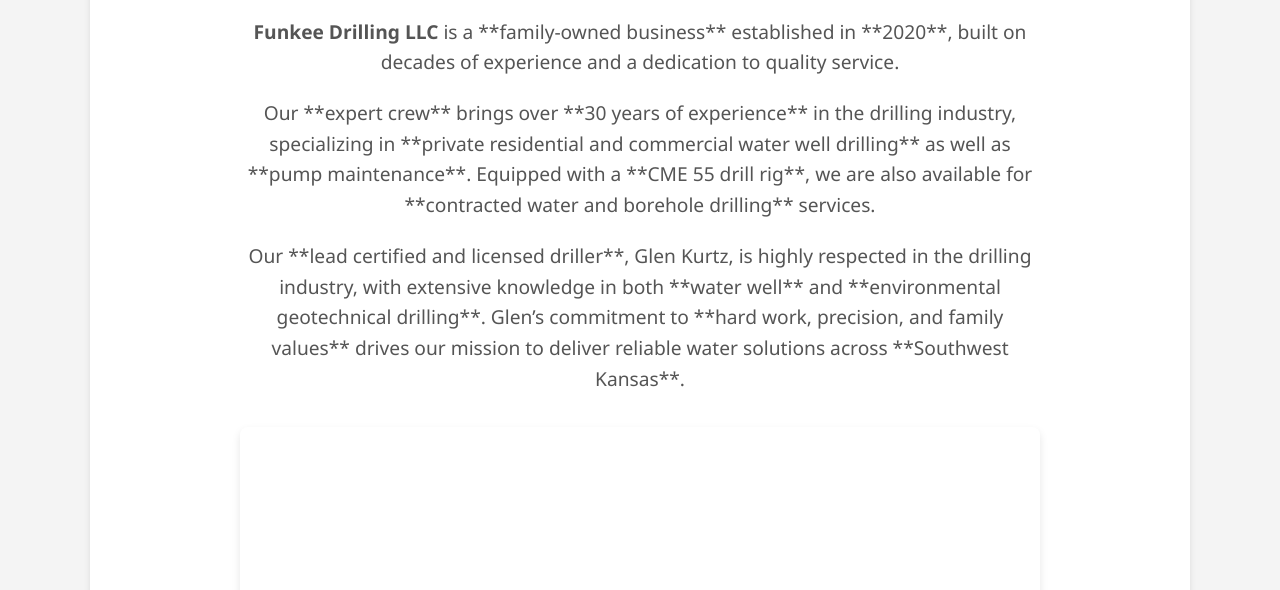
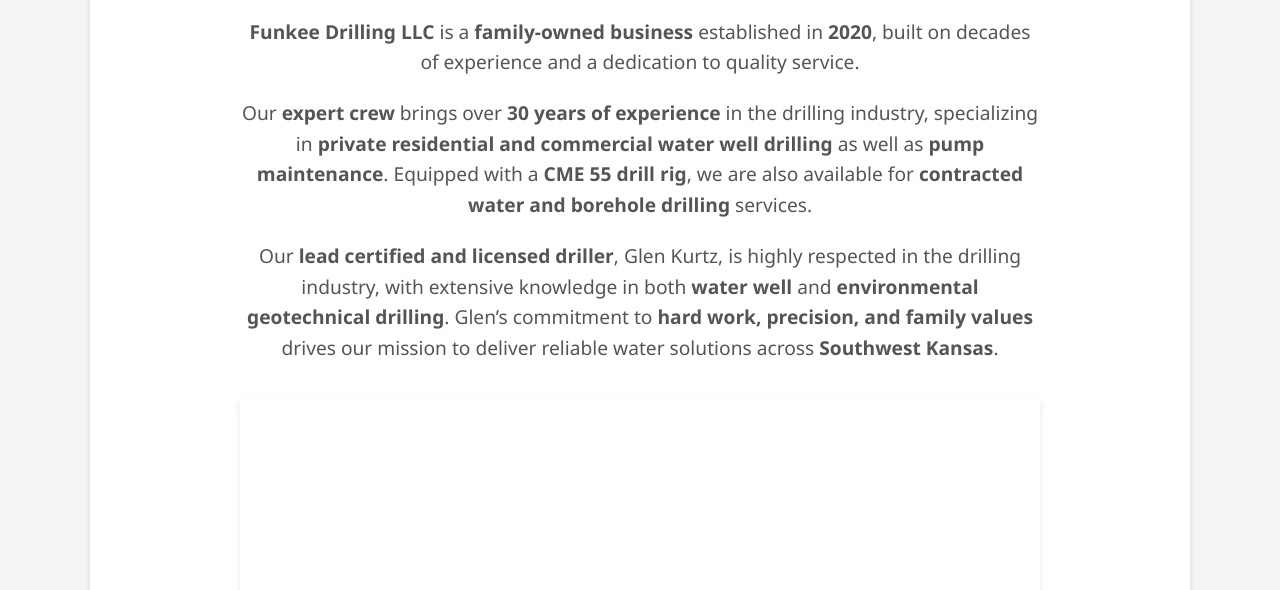
Before and after one commit to glen-kurtz/glen-kurtz.github.io, a plain HTML site: page about.html in a window 1280 px wide. Shown: the part 210-800 px from the top of the page. Drawn offline with Linux system fonts and the light colour scheme.

Commit message:
Update about.html

```diff
--- a/about.html
+++ b/about.html
@@ -31,15 +31,15 @@
         <div class="container">
             <h1>About Funkee Drilling LLC</h1>
             <p>
-                <strong>Funkee Drilling LLC</strong> is a **family-owned business** established in **2020**, built on decades of experience and a dedication to quality service.
+                <strong>Funkee Drilling LLC</strong> is a <strong>family-owned business</strong> established in <strong>2020</strong>, built on decades of experience and a dedication to quality service.
             </p>
             <p>
-                Our **expert crew** brings over **30 years of experience** in the drilling industry, specializing in **private residential and commercial water well drilling** as well as **pump maintenance**.
-                Equipped with a **CME 55 drill rig**, we are also available for **contracted water and borehole drilling** services.
+                Our <strong>expert crew</strong> brings over <strong>30 years of experience</strong> in the drilling industry, specializing in <strong>private residential and commercial water well drilling</strong> as well as <strong>pump maintenance</strong>.
+                Equipped with a <strong>CME 55 drill rig</strong>, we are also available for <strong>contracted water and borehole drilling</strong> services.
             </p>
             <p>
-                Our **lead certified and licensed driller**, Glen Kurtz, is highly respected in the drilling industry, with extensive knowledge in both **water well** and **environmental geotechnical drilling**.
-                Glen’s commitment to **hard work, precision, and family values** drives our mission to deliver reliable water solutions across **Southwest Kansas**.
+                Our <strong>lead certified and licensed driller</strong>, Glen Kurtz, is highly respected in the drilling industry, with extensive knowledge in both <strong>water well</strong> and <strong>environmental geotechnical drilling</strong>.
+                Glen’s commitment to <strong>hard work, precision, and family values</strong> drives our mission to deliver reliable water solutions across <strong>Southwest Kansas</strong>.
             </p>
         </div>
 
```
